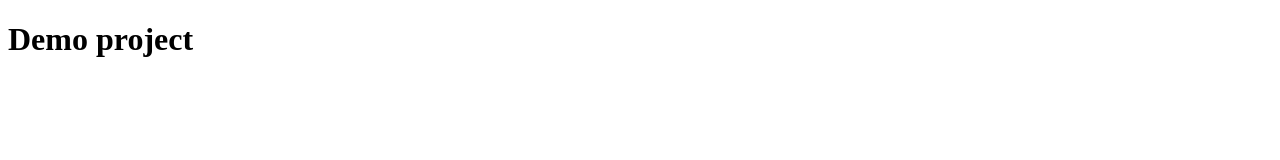
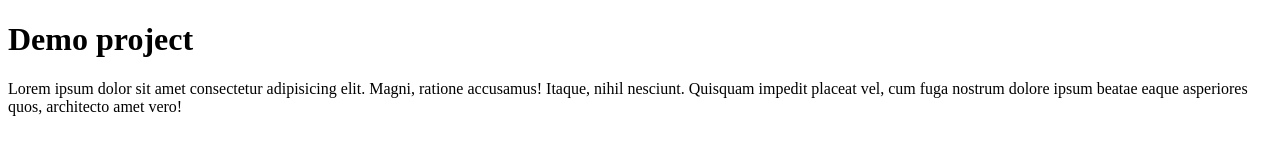
Before and after one commit to gitmohitco/demo, a plain HTML site: page index.html in a window 1280 px wide. Drawn offline with Linux system fonts and the light colour scheme.

Commit message:
second commit

```diff
--- a/index.html
+++ b/index.html
@@ -7,5 +7,6 @@
 </head>
 <body>
     <h1>Demo project</h1>
+    <p>Lorem ipsum dolor sit amet consectetur adipisicing elit. Magni, ratione accusamus! Itaque, nihil nesciunt. Quisquam impedit placeat vel, cum fuga nostrum dolore ipsum beatae eaque asperiores quos, architecto amet vero!</p>
 </body>
 </html>
```
